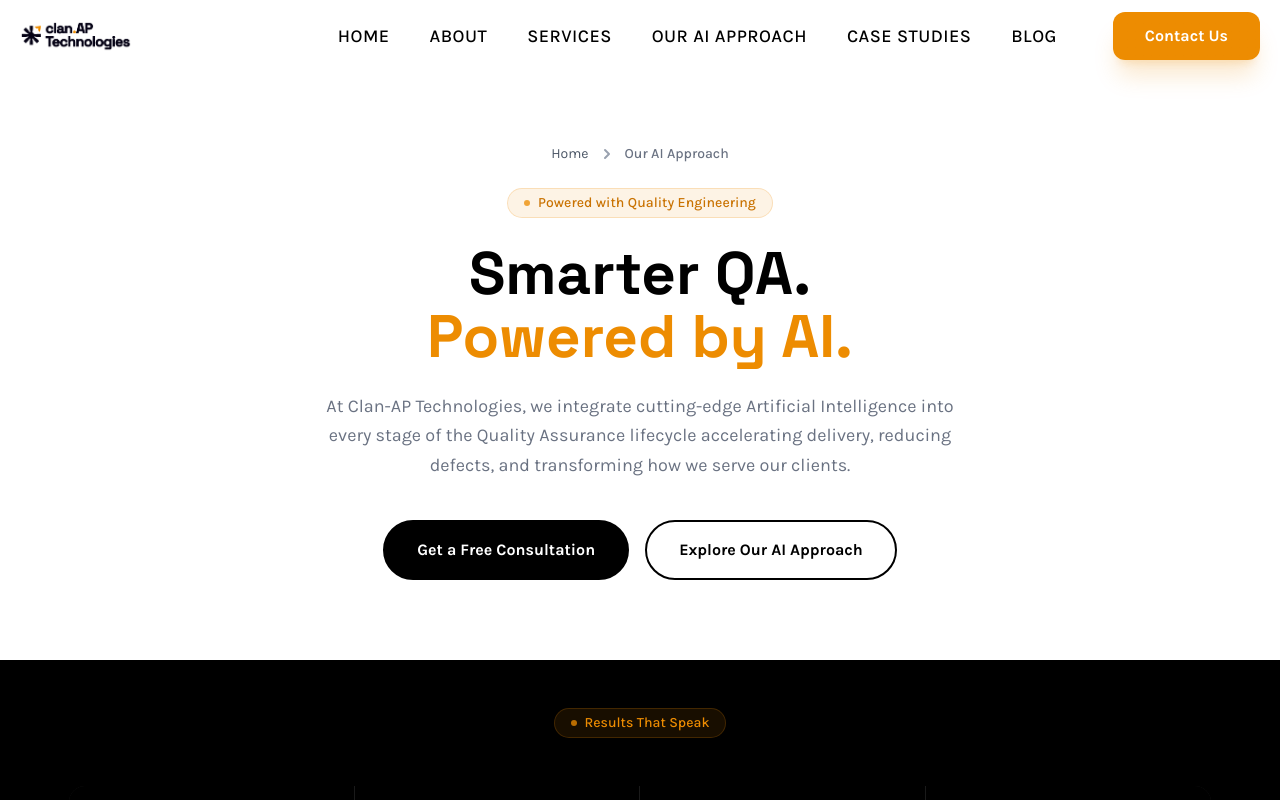
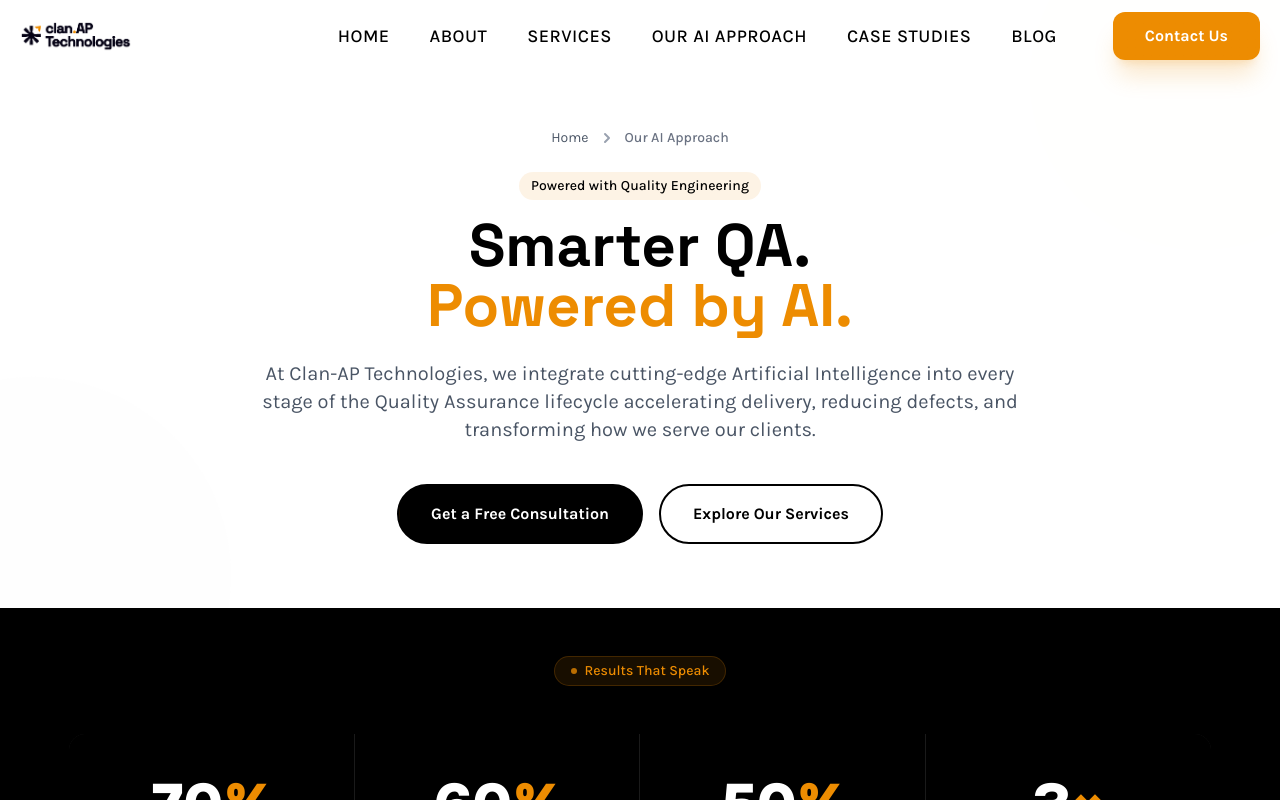
Before and after one commit to Auxtnn/clan-ap-technologies, a Next.js app: page /ai-in-qa in a window 1280 px wide. Shown: the top 800 px of the page. Built offline with nearby package versions, Linux system fonts and the light colour scheme.

Commit message:
updated color and breadcrumb

```diff
--- a/app/components/AIContent/AIHero.tsx
+++ b/app/components/AIContent/AIHero.tsx
@@ -6,12 +6,47 @@ import Link from "next/link";
 import { Zap, TrendingUp } from "lucide-react";
 
 const AIHero = () => {
-  const ref = useRef<HTMLDivElement>(null);
-  const inView = useInView(ref, { once: true, amount: 0.3 });
+  return (
+    <section className="pt-32 pb-16 bg-white relative overflow-hidden">
+      {/* Background elements */}
+      <div className="absolute inset-0 overflow-hidden pointer-events-none">
+        {/* Grid pattern */}
+        <div className="absolute inset-0 opacity-[0.03]">
+          <div className="h-full w-full bg-grid-pattern" />
+        </div>
 
-  return (
-    <section ref={ref} className="pt-36 pb-20 bg-white overflow-hidden">
-      <div className="container mx-auto px-4 lg:w-11/12 text-center">
+        {/* Abstract shapes */}
+        <motion.div
+          className="absolute -top-20 -right-20 w-80 h-80 bg-yellow-500/5 rounded-full"
+          animate={{
+            scale: [1, 1.1, 1],
+            opacity: [0.05, 0.08, 0.05],
+          }}
+          transition={{
+            duration: 10,
+            repeat: Infinity,
+            repeatType: "reverse",
+          }}
+        />
+
+        <motion.div
+          className="absolute -bottom-40 -left-40 w-96 h-96 bg-gray-100 rounded-full"
+          animate={{
+            scale: [1, 1.1, 1],
+            opacity: [0.1, 0.15, 0.1],
+          }}
+          transition={{
+            duration: 12,
+            repeat: Infinity,
+            repeatType: "reverse",
+            delay: 1,
+          }}
+        />
+      </div>
+
+      {/* Main content */}
+      <div className="container mx-auto px-4 md:px-6 relative z-10">
+        <div className="max-w-5xl mx-auto text-center">
           <div className="mb-6">
             <nav className="flex justify-center" aria-label="Breadcrumb">
               <ol className="inline-flex items-center space-x-1 md:space-x-2">
@@ -45,22 +80,21 @@ const AIHero = () => {
             </nav>
           </div>
           <motion.div
-          initial={{ opacity: 0, y: 16 }}
-          animate={inView ? { opacity: 1, y: 0 } : {}}
-          transition={{ duration: 0.5 }}
-          className="mb-6"
+            initial={{ opacity: 0 }}
+            animate={{ opacity: 1 }}
+            transition={{ duration: 0.8 }}
+            className="mb-4"
           >
-          <span className="inline-flex items-center gap-2 py-1 px-4 bg-yellow-500/10 text-yellow-600 rounded-full text-sm font-medium border border-yellow-500/20">
-            <span className="w-1.5 h-1.5 rounded-full bg-yellow-500 inline-block animate-pulse" />
+            <span className="inline-block py-1 px-3 bg-yellow-500/10 text-black rounded-full text-sm font-medium">
               Powered with Quality Engineering
             </span>
           </motion.div>
 
           <motion.h1
-          className="text-4xl md:text-5xl lg:text-6xl font-black text-black mb-6 leading-[1.05]"
-          initial={{ opacity: 0, y: 24 }}
-          animate={inView ? { opacity: 1, y: 0 } : {}}
-          transition={{ duration: 0.7, delay: 0.1 }}
+            className="text-4xl md:text-5xl lg:text-6xl font-bold mb-6"
+            initial={{ opacity: 0, y: 20 }}
+            animate={{ opacity: 1, y: 0 }}
+            transition={{ duration: 0.8, delay: 0.2 }}
           >
             Smarter QA.
             <br />
@@ -68,15 +102,15 @@ const AIHero = () => {
           </motion.h1>
 
           <motion.p
-          className="text-gray-500 text-lg max-w-2xl mx-auto mb-10 leading-relaxed"
+            className="text-xl text-gray-600 mb-10 max-w-3xl mx-auto"
             initial={{ opacity: 0, y: 20 }}
-          animate={inView ? { opacity: 1, y: 0 } : {}}
-          transition={{ duration: 0.7, delay: 0.2 }}
+            animate={{ opacity: 1, y: 0 }}
+            transition={{ duration: 0.8, delay: 0.4 }}
           >
             At Clan-AP Technologies, we integrate cutting-edge Artificial
             Intelligence into every stage of the Quality Assurance lifecycle
-          accelerating delivery, reducing defects, and transforming how we serve
-          our clients.
+            accelerating delivery, reducing defects, and transforming how we
+            serve our clients.
           </motion.p>
 
           <motion.div
@@ -110,13 +144,13 @@ const AIHero = () => {
                 whileHover={{ scale: 1.02 }}
                 whileTap={{ scale: 0.98 }}
               >
-              Explore Our AI Approach
+                Explore Our Services
               </motion.button>
             </Link>
           </motion.div>
         </div>
+      </div>
     </section>
   );
 };
-
 export default AIHero;
--- a/app/components/Blog/BlogHero.tsx
+++ b/app/components/Blog/BlogHero.tsx
@@ -44,7 +44,7 @@ export function BlogHero() {
                 <li className="inline-flex items-center">
                   <Link
                     href="/"
-                    className="text-gray-600 hover:text-[#FE5300] text-sm"
+                    className="text-gray-600 hover:text-yellow-500 text-sm"
                   >
                     Home
                   </Link>
@@ -77,7 +77,7 @@ export function BlogHero() {
             animate={{ opacity: 1, y: 0 }}
             transition={{ duration: 0.8 }}
           >
-            QA Testing <span className="text-[#FE5300]">Insights</span>
+            QA Testing <span className="text-yellow-500">Insights</span>
           </motion.h1>
 
           <motion.p
@@ -106,7 +106,7 @@ export function BlogHero() {
               />
               <button
                 type="submit"
-                className="absolute right-2 top-1/2 -translate-y-1/2 bg-[#FE5300] text-white p-2 rounded-full hover:bg-[#cc4200] transition-colors duration-300 flex items-center justify-center"
+                className="absolute right-2 top-1/2 -translate-y-1/2 bg-yellow-500 text-white p-2 rounded-full hover:bg-[#cc4200] transition-colors duration-300 flex items-center justify-center"
                 aria-label="Search blog"
               >
                 <FiSearch className="w-5 h-5" />
```
Also changed, not shown: public/images/partners/swovo.png, public/images/partners/uprise.png. Lines whose indentation alone changed are shown as unchanged.
